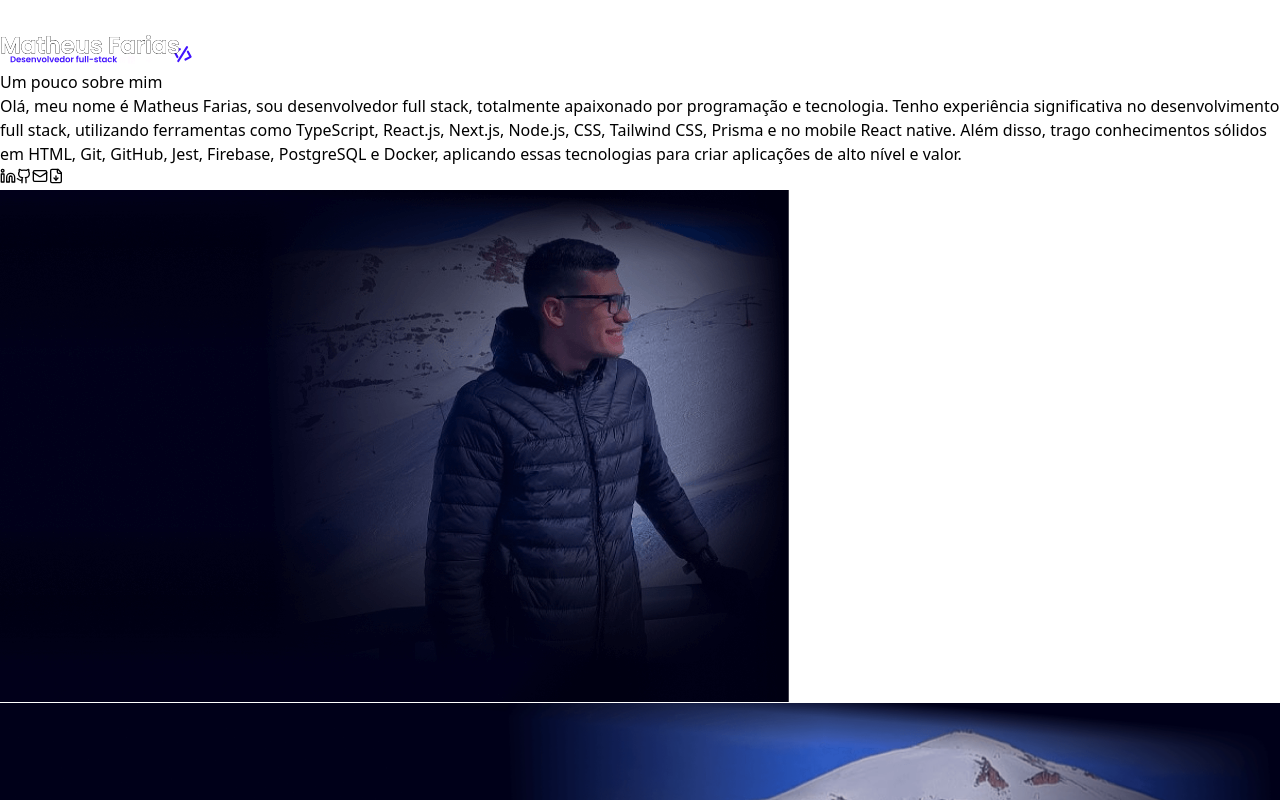
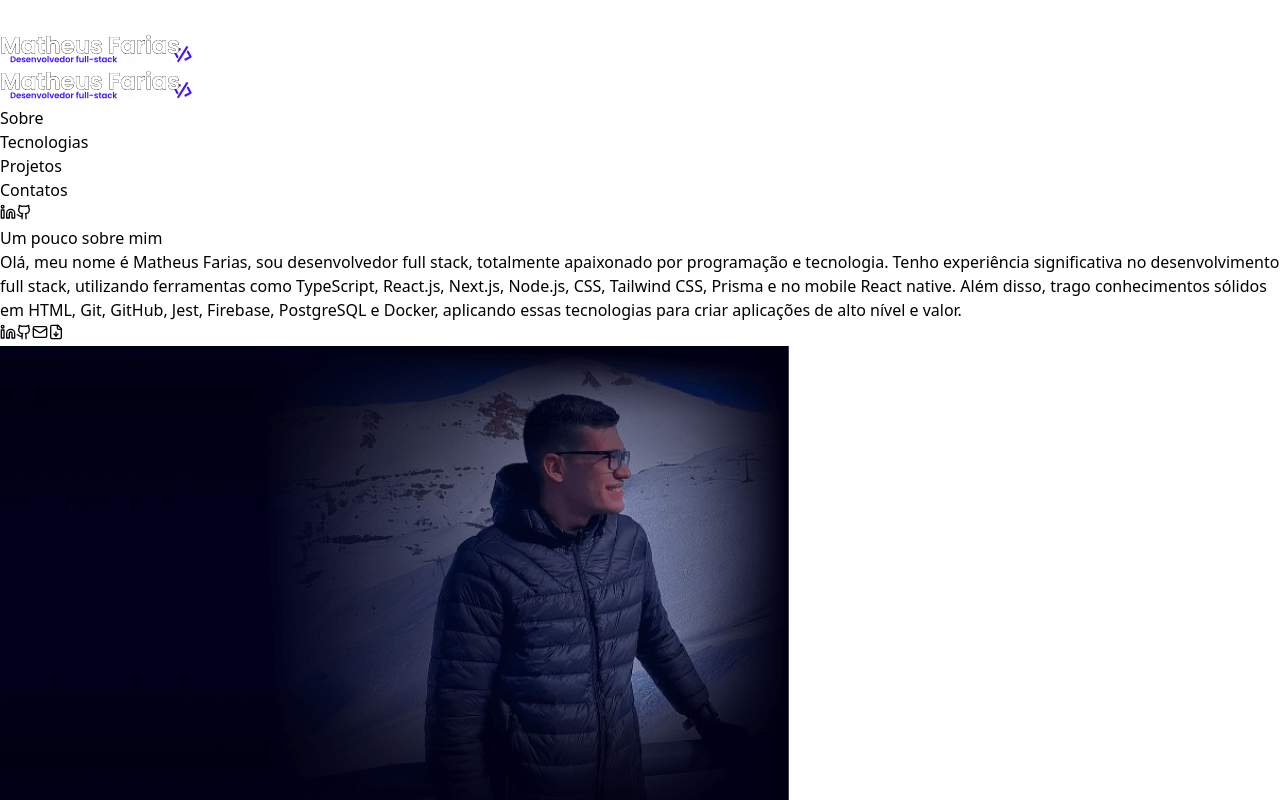
Before and after one commit to oMatheus-Farias/portfolio-front-end, a React (Vite) app: page / in a window 1280 px wide. Shown: the top 800 px of the page. Built offline with nearby package versions, Linux system fonts and the light colour scheme; what tailwindcss-border-gradient-radius would draw is missing.

Commit message:
feat: add HeaderDesktop component white initial config

```diff
--- a/src/App.tsx
+++ b/src/App.tsx
@@ -3,13 +3,15 @@ import { FileDown, Github, Linkedin, Mail } from "lucide-react"
 import meImgDesktop from "/me-img-desktop.png"
 import meImgMobile from "/me-img-mobile.png"
 
-import ButtonLink from "./components/button-link"
+import { ButtonLink } from "./components/button-link"
+import { HeaderDesktop } from "./components/header-desktop"
 import { HeaderMobile } from "./components/header-mobile"
 
 const App = () => {
   return (
     <div className="h-screen bg-primary">
       <HeaderMobile />
+      <HeaderDesktop />
       <div className="flex lg:px-5 2xl:px-20">
         <div className="absolute mt-16 flex max-w-72 flex-col gap-2 px-4 sm:max-w-[480px] sm:px-10 lg:top-40 lg:max-w-[640px] 2xl:max-w-[700px]">
           <h1 className="text-sm font-bold text-secondary sm:text-3xl">
@@ -28,58 +30,46 @@ const App = () => {
 
           <div className="flex gap-3 lg:mt-5">
             <ButtonLink
-              className="w-6"
+              className="w-6 text-white transition-all duration-300 ease-out hover:text-deepSkyBlue"
               title="Linkedin"
               href="https://www.linkedin.com/in/matheusfariasdasneves"
             >
-              <Linkedin
-                size={16}
-                className="text-white transition-all duration-300 ease-out hover:text-deepSkyBlue"
-              />
+              <Linkedin size={16} />
             </ButtonLink>
 
             <ButtonLink
-              className="w-6"
+              className="w-6 text-white transition-all duration-300 ease-out hover:text-deepSkyBlue"
               title="GitHub"
               href="https://github.com/oMatheus-Farias"
             >
-              <Github
-                size={16}
-                className="text-white transition-all duration-300 ease-out hover:text-deepSkyBlue"
-              />
+              <Github size={16} />
             </ButtonLink>
 
             <ButtonLink
-              className="w-6"
+              className="w-6 text-white transition-all duration-300 ease-out hover:text-deepSkyBlue"
               title="E-mail"
               href="mailto:matheusfariasdasneves@gmail.com"
             >
-              <Mail
-                size={16}
-                className="text-white transition-all duration-300 ease-out hover:text-deepSkyBlue"
-              />
+              <Mail size={16} />
             </ButtonLink>
 
             <ButtonLink
-              className="w-6"
+              className="w-6 text-white transition-all duration-300 ease-out hover:text-deepSkyBlue"
               title="Baixar currículo"
               href="https://drive.google.com/u/0/uc?id=1UAXtZAoS9PPLrx4gsI6dRIjzJAsOz8Zb&export=download"
             >
-              <FileDown
-                size={16}
-                className="text-white transition-all duration-300 ease-out hover:text-deepSkyBlue"
-              />
+              <FileDown size={16} />
             </ButtonLink>
           </div>
         </div>
         <img
           src={meImgMobile}
-          alt=""
+          alt="Matheus Farias"
           className="h-[370px] w-full object-contain md:hidden"
         />
         <img
           src={meImgDesktop}
-          alt=""
+          alt="Matheus Farias"
           className="hidden h-[400px] w-full object-contain md:block lg:h-[700px]"
         />
       </div>
--- a/src/components/button-link.tsx
+++ b/src/components/button-link.tsx
@@ -37,4 +37,4 @@ const ButtonLink = ({
   )
 }
 
-export default ButtonLink
+export { ButtonLink }
--- /dev/null
+++ b/src/components/header-desktop.tsx
@@ -0,0 +1,49 @@
+import { Github, Linkedin } from "lucide-react"
+
+import { ButtonLink } from "./button-link"
+import Logo from "./logo"
+
+const HeaderDesktop = () => {
+  return (
+    <header className="absolute hidden h-20 w-full items-center justify-between px-20 lg:flex">
+      <Logo className={"w-44"} />
+
+      <nav className="font-semibold text-white">
+        <ul className="flex gap-7">
+          <li className="cursor-pointer transition-all duration-300 ease-in-out hover:text-secondary">
+            Sobre
+          </li>
+          <li className="cursor-pointer transition-all duration-300 ease-in-out hover:text-secondary">
+            Tecnologias
+          </li>
+          <li className="cursor-pointer transition-all duration-300 ease-in-out hover:text-secondary">
+            Projetos
+          </li>
+          <li className="cursor-pointer transition-all duration-300 ease-in-out hover:text-secondary">
+            Contatos
+          </li>
+        </ul>
+      </nav>
+
+      <div className="flex items-center gap-4">
+        <ButtonLink
+          title="Linkedin"
+          href={"https://www.linkedin.com/in/matheusfariasdasneves"}
+          className="w-6 text-white transition-all duration-300 ease-out hover:text-deepSkyBlue"
+        >
+          <Linkedin size={16} />
+        </ButtonLink>
+
+        <ButtonLink
+          href={"https://github.com/oMatheus-Farias"}
+          title="GitHub"
+          className="w-6 text-white transition-all duration-300 ease-out hover:text-deepSkyBlue"
+        >
+          <Github size={16} />
+        </ButtonLink>
+      </div>
+    </header>
+  )
+}
+
+export { HeaderDesktop }
--- a/src/components/header-mobile.tsx
+++ b/src/components/header-mobile.tsx
@@ -1,6 +1,6 @@
 import { AlignJustify, Github, Linkedin } from "lucide-react"
 
-import ButtonLink from "./button-link"
+import { ButtonLink } from "./button-link"
 import Logo from "./logo"
 import {
   Sheet,
```
Also changed, not shown: public/me-img-desktop.png.
